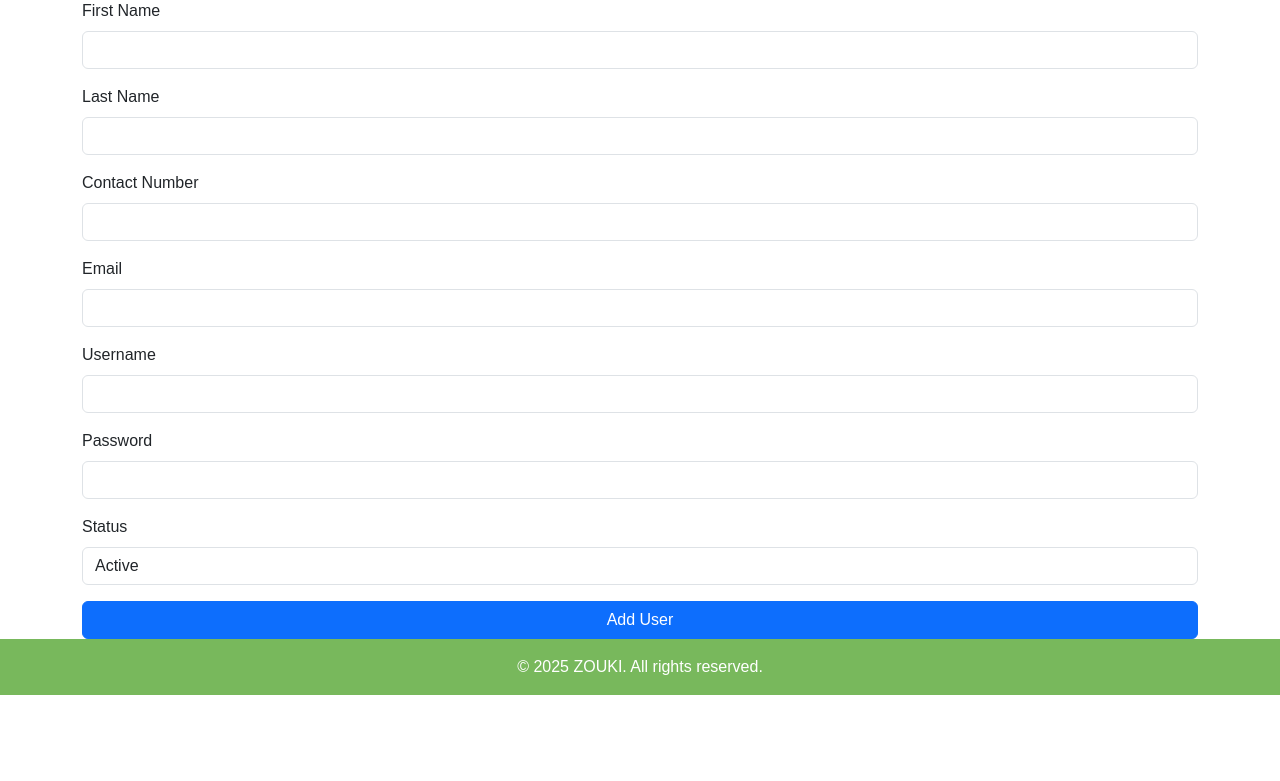
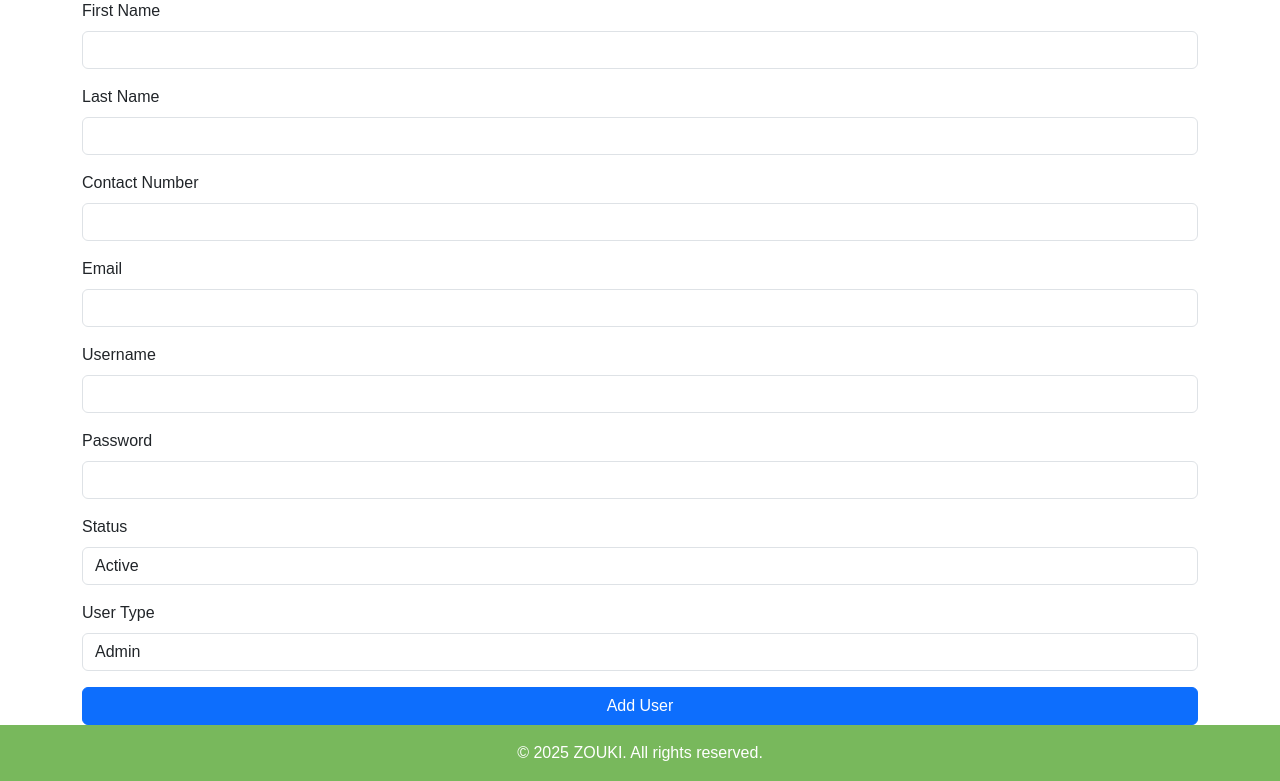
Before and after one commit to PradeepLakshitha/ZoukiWeb, a PHP site: page /ZoukiWeb/add_user.php in a window 1280 px wide. Shown: the part 95-876 px from the top of the page. Before the commit the page ends 790 px from the top, so only its background shows below. Run offline with PHP 8.4, Linux system fonts and the light colour scheme; some libraries are stand-ins or nearby versions.

Commit message:
feat: update add user file

```diff
--- a/add_user.php
+++ b/add_user.php
@@ -9,6 +9,7 @@ if ($_SERVER["REQUEST_METHOD"] == "POST") {
     $username = trim($_POST['username']);
     $password = trim($_POST['password']);
     $status = trim($_POST['status']);
+    $uType = trim($_POST['uType']); // Capture user type
 
     // Validate Email Format
     if (!filter_var($email, FILTER_VALIDATE_EMAIL)) {
@@ -36,10 +37,10 @@ if ($_SERVER["REQUEST_METHOD"] == "POST") {
     $hashed_password = password_hash($password, PASSWORD_BCRYPT);
 
     // Insert Data Using Prepared Statement
-    $sql = "INSERT INTO z_user (first_name, last_name, contact_number, email, username, password, status)
-            VALUES (?, ?, ?, ?, ?, ?, ?)";
+    $sql = "INSERT INTO z_user (first_name, last_name, contact_number, email, username, password, status, uType)
+            VALUES (?, ?, ?, ?, ?, ?, ?, ?)";
     $stmt = $conn->prepare($sql);
-    $stmt->bind_param("sssssss", $first_name, $last_name, $contact_number, $email, $username, $hashed_password, $status);
+    $stmt->bind_param("ssssssss", $first_name, $last_name, $contact_number, $email, $username, $hashed_password, $status, $uType);
 
     if ($stmt->execute()) {
         echo "<script>
@@ -111,6 +112,14 @@ if ($_SERVER["REQUEST_METHOD"] == "POST") {
                 <option value="inactive">Inactive</option>
             </select>
         </div>
+        <div class="mb-3">
+            <label class="form-label">User Type</label>
+            <select name="uType" class="form-control" required>
+                <option value="Admin">Admin</option>
+                <option value="Manager">Manager</option>
+                <option value="User">User</option>
+            </select>
+        </div>
         <button type="submit" class="btn btn-primary w-100">Add User</button>
     </form>
 </div>
--- a/forgot_password.php
+++ b/forgot_password.php
@@ -30,7 +30,7 @@ if ($_SERVER["REQUEST_METHOD"] == "POST") {
         $stmt->execute();
 
         // Local Reset Link (For Testing)
-        $reset_link = "http://localhost/zouki_web/reset_password.php?token=$token";
+        $reset_link = "http://localhost/ZoukiWeb/reset_password.php?token=$token";
 
         // Send Email via PHPMailer
         $mail = new PHPMailer(true);
```
